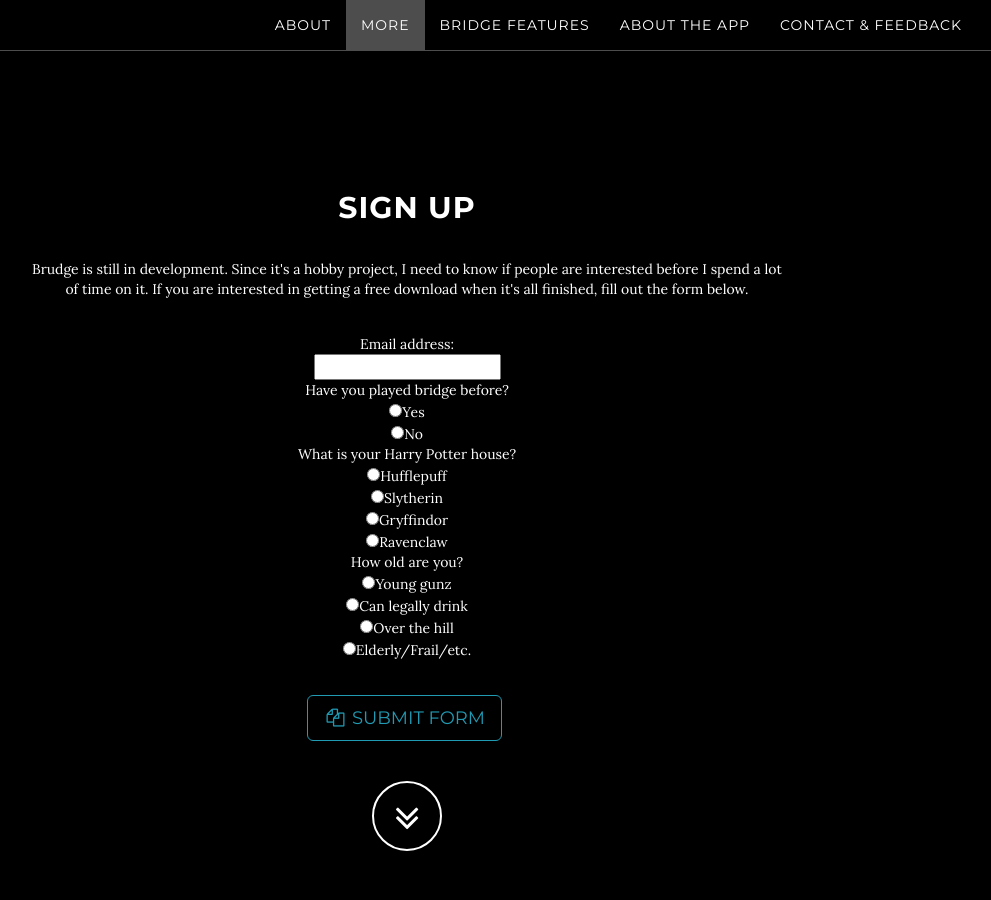
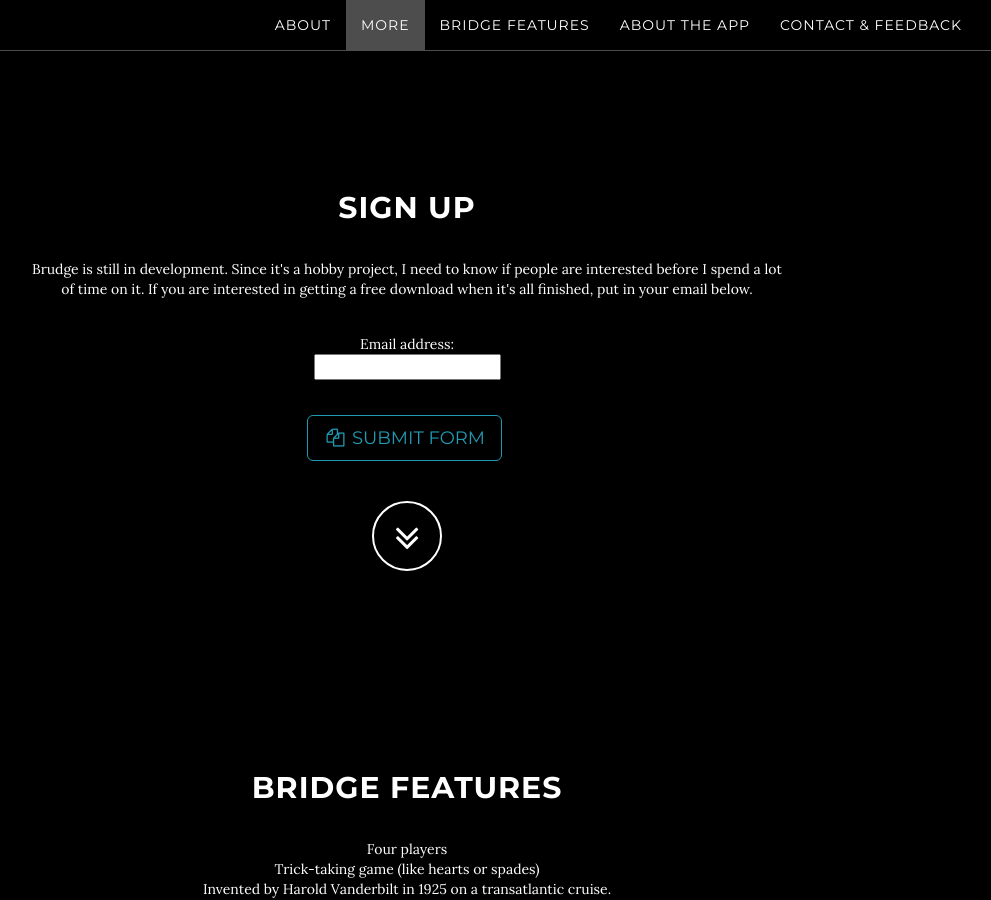
Before and after one commit to the-ted/brudge, a Jekyll site: the page built from index.html, in a window 1280 px wide and 900 px high, scrolled down 2179 px. Shown: the whole window, without its empty margins (233-1224 px from the left). Built offline with Jekyll 4.4.1, drawn with Linux system fonts in a browser that asks for light colours.

Commit message:
just put in email

```diff
--- a/_includes/example.html
+++ b/_includes/example.html
@@ -13,10 +13,10 @@
 
       googleForm.sendFormData({
       "entry.569960921": email,
-      "entry.1429065566": player,
-      "entry.203426834": house,
-      "entry.93108700": "Other",
-      "entry.559728966": age
+      "entry.1429065566": "",
+      "entry.203426834": "",
+      "entry.93108700": "",
+      "entry.559728966": ""
       });
           $("#submitbutton").html("<p>Thank you!</p>");
       return false;
@@ -25,26 +25,13 @@
 
               <h2>Sign Up</h2>
 
-	      Brudge is still in development. Since it's a hobby project, I need to know if people are interested before I spend a lot of time on it. If you are interested in getting a free download when it's all finished, fill out the form below.
+	      Brudge is still in development. Since it's a hobby project, I need to know if people are interested before I spend a lot of time on it. If you are interested in getting a free download when it's all finished, put in your email below.
 
 	  <p>
 	  <form>
 	    Email address: <br>
 	    <input name="email" type="text" id="email" class="blacktxt">
 	    <br>
-	    Have you played bridge before? <br>
-	    <input name="player" type="radio" id="player" class="blacktxt" value="Yes">Yes<br>
-	    <input name="player" type="radio" id="player" class="blacktxt" value="No">No<br>
-	    What is your Harry Potter house?<br>
-	    <input name="house" type="radio" id="house" class="blacktxt" value="Hufflepuff">Hufflepuff<br>
-	    <input name="house" type="radio" id="house" class="blacktxt" value="Slytherin">Slytherin<br>
-	    <input name="house" type="radio" id="house" class="blacktxt" value="Gryffindor">Gryffindor<br>
-	    <input name="house" type="radio" id="house" class="blacktxt" value="Ravenclaw">Ravenclaw<br>
-	    How old are you?<br>
-	    <input name="age" type="radio" id="age" class="blacktxt" value="Young gunz">Young gunz<br>
-	    <input name="age" type="radio" id="age" class="blacktxt" value="Can legally drink">Can legally drink<br>
-	    <input name="age" type="radio" id="age" class="blacktxt" value="Over the hill">Over the hill<br>
-	    <input name="age" type="radio" id="age" class="blacktxt" value="Elderly/frail/etc.">Elderly/Frail/etc.<br>
 	  </form>
 	  </p>
 
```
